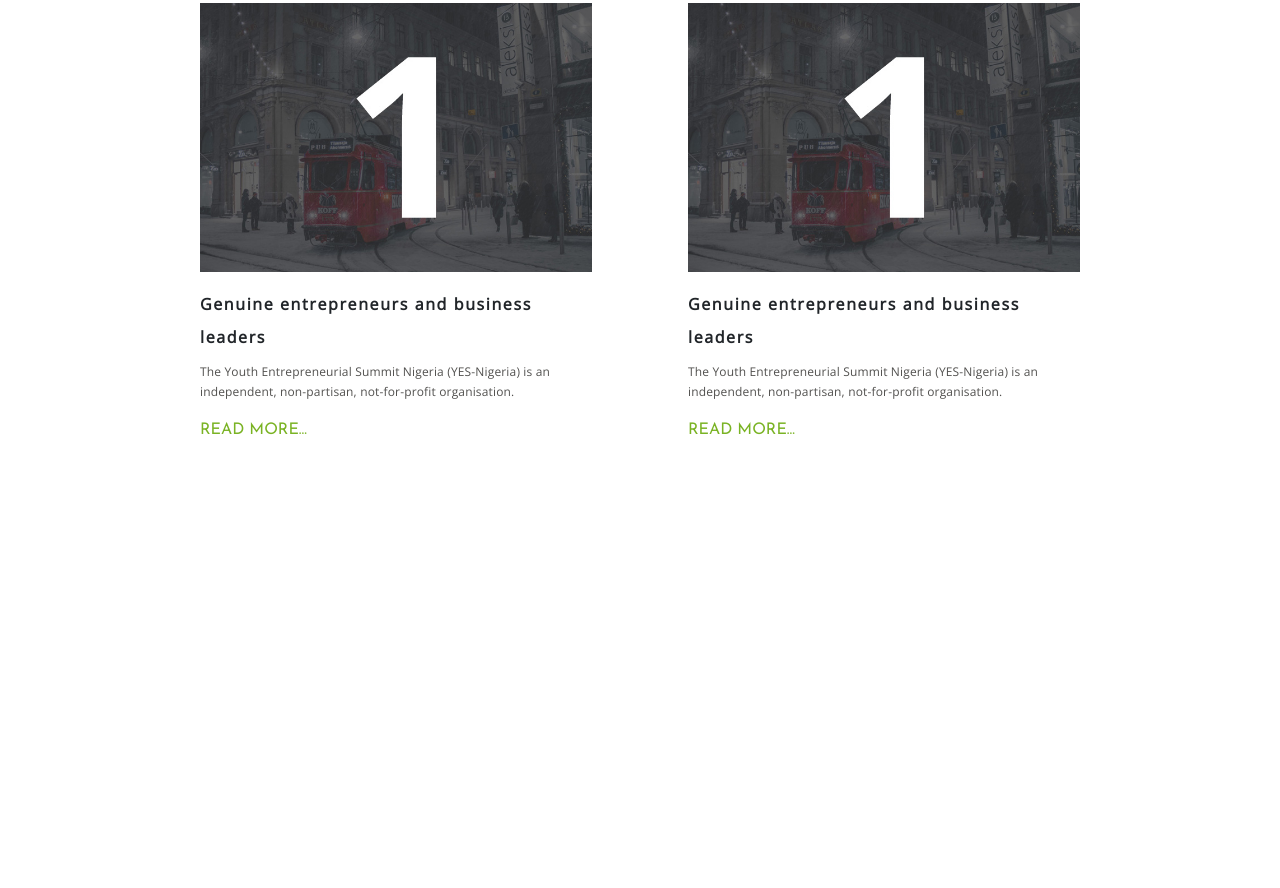
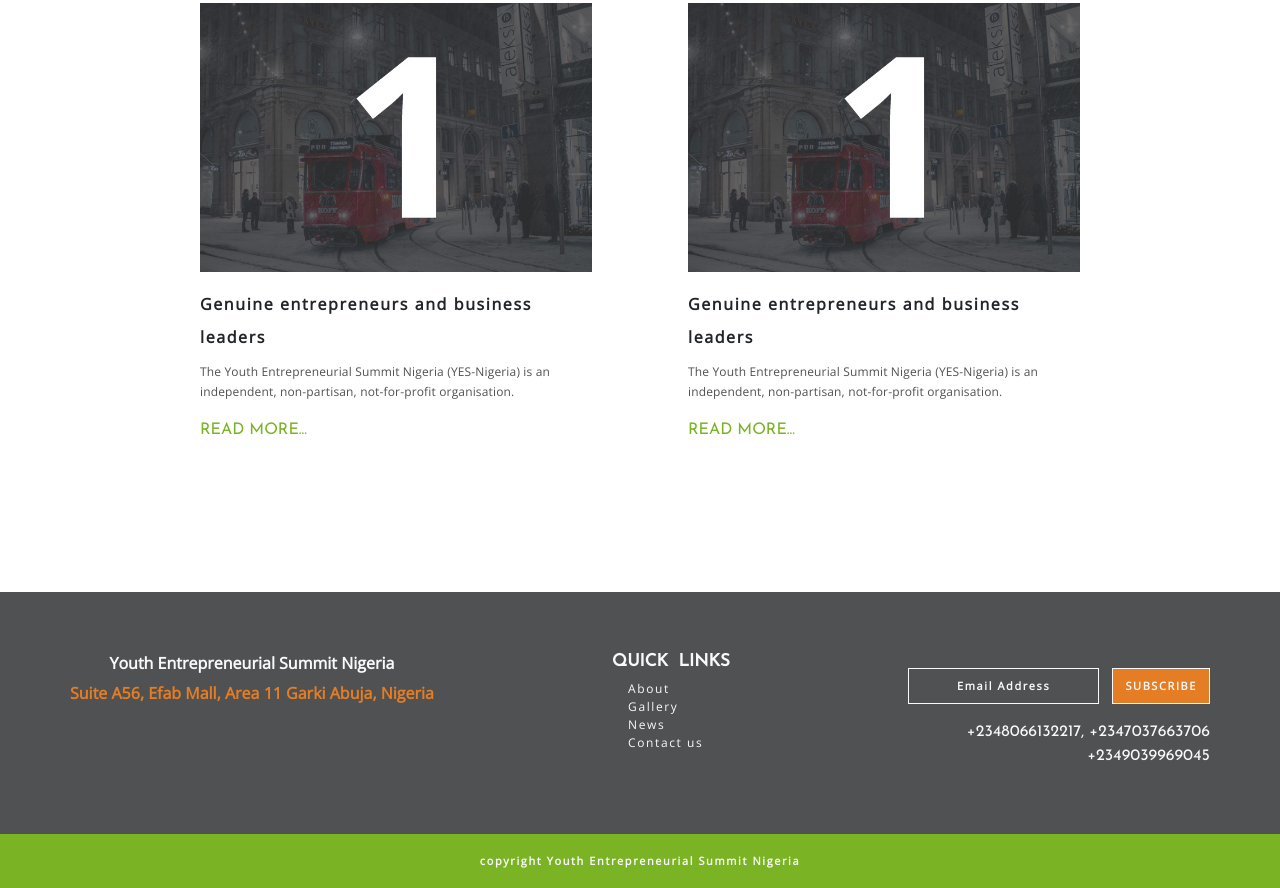
Before and after one commit to davidobodo/yesNigeria, a plain HTML site: page figma.html in a window 1280 px wide. Shown: the part 2528-3416 px from the top of the page. Before the commit the page ends 3120 px from the top, so only its background shows below. Drawn offline with nearby package versions, Linux system fonts and the light colour scheme.

Commit message:
started footer

```diff
--- a/figma.css
+++ b/figma.css
@@ -167,3 +167,58 @@
 .news_update a{
 	color: #7AB324;
 }
+
+footer{
+	color:#f9f9f9;
+}
+
+#contact_info{
+	background-color: #4F5152;
+	padding: 60px 70px 50px 70px;
+}
+
+#contact_info h6{
+	font-family: 'Open Sans', sans-serif;
+	font-weight: 600;
+    line-height: 22px;
+}
+
+#contact_info h6+h6{
+	color: #E47D23;
+}
+
+#contact_info h4{
+	font-size: 17px;
+	font-weight: 600;
+	word-spacing: 5px;
+}
+
+#contact_info li{
+	list-style: none;
+	font-family: 'Open Sans', sans-serif;
+	font-weight: normal;
+    font-size: 12px;
+    letter-spacing: 0.1rem;
+    font-style: normal;
+}
+
+#contact_info button{
+	font-family: 'Open Sans', sans-serif;
+    font-weight: 600;
+    font-size: 11px;
+    line-height: 22px;
+    letter-spacing: 0.1rem;
+}
+
+#contact_info button+button{
+	background-color: #E47D23;
+}
+
+.copyright{
+	background-color: #7AB324;
+	font-family: 'Open Sans', sans-serif;
+	font-weight: 600;
+	font-size: 11px;
+	line-height: 22px;
+	letter-spacing: 0.1rem;
+}
--- a/figma.html
+++ b/figma.html
@@ -85,6 +85,40 @@
 				</div>
 			</div>
 		</div>
+
+		<footer>
+			<div id="contact_info" class="d-flex justify-content-between">
+				<div class="text-center">
+					<h6>Youth Entrepreneurial Summit Nigeria</h6>
+					<h6>Suite A56, Efab Mall, Area 11 Garki Abuja, Nigeria</h6>
+				</div>
+				<div>
+					<h4>QUICK LINKS</h4>
+					<ul class="ml-3">
+						<li>About</li>
+						<li>Gallery</li>
+						<li>News</li>
+						<li>Contact us</li>
+					</ul>
+				</div>
+				<div>
+					<div class="social_media">
+
+					</div>
+					<div class="my-3">
+						<button type="button" class="btn btn-outline-light rounded-0 px-5 mr-2">Email Address</button>
+						<button type="button" class="btn btn-outline-light rounded-0">SUBSCRIBE</button>
+					</div>
+					<div class="text-right">
+						<p>+2348066132217, +2347037663706<br/>+2349039969045</p>
+
+					</div>
+				</div>
+			</div>
+			<div class="copyright text-center p-3">
+				copyright Youth Entrepreneurial Summit Nigeria
+			</div>
+		</footer>
 	</div>
 
 </body>
```
